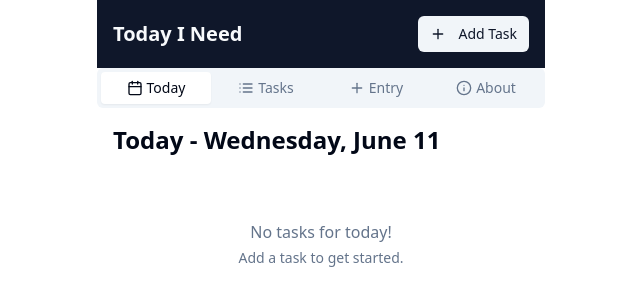
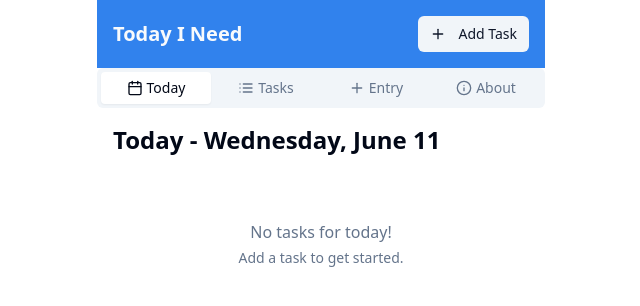
Before and after one commit to AreteanThings/today-i-need, a React (Vite) app: page / in a window 1280 px wide. Shown: the top 306 px of the page, without its empty margins (319-959 px from the left). Built offline with nearby package versions, Linux system fonts and the light colour scheme.

Commit message:
Add color based on logo
Implement color scheme based on the added logo.

```diff
--- a/src/index.css
+++ b/src/index.css
@@ -1,3 +1,4 @@
+
 @tailwind base;
 @tailwind components;
 @tailwind utilities;
@@ -15,7 +16,7 @@
     --popover: 0 0% 100%;
     --popover-foreground: 222.2 84% 4.9%;
 
-    --primary: 222.2 47.4% 11.2%;
+    --primary: 214 84% 56%;
     --primary-foreground: 210 40% 98%;
 
     --secondary: 210 40% 96.1%;
@@ -24,15 +25,15 @@
     --muted: 210 40% 96.1%;
     --muted-foreground: 215.4 16.3% 46.9%;
 
-    --accent: 210 40% 96.1%;
-    --accent-foreground: 222.2 47.4% 11.2%;
+    --accent: 214 84% 56%;
+    --accent-foreground: 210 40% 98%;
 
     --destructive: 0 84.2% 60.2%;
     --destructive-foreground: 210 40% 98%;
 
     --border: 214.3 31.8% 91.4%;
     --input: 214.3 31.8% 91.4%;
-    --ring: 222.2 84% 4.9%;
+    --ring: 214 84% 56%;
 
     --radius: 0.5rem;
 
@@ -40,17 +41,17 @@
 
     --sidebar-foreground: 240 5.3% 26.1%;
 
-    --sidebar-primary: 240 5.9% 10%;
+    --sidebar-primary: 214 84% 56%;
 
     --sidebar-primary-foreground: 0 0% 98%;
 
-    --sidebar-accent: 240 4.8% 95.9%;
+    --sidebar-accent: 214 20% 95%;
 
-    --sidebar-accent-foreground: 240 5.9% 10%;
+    --sidebar-accent-foreground: 214 84% 56%;
 
     --sidebar-border: 220 13% 91%;
 
-    --sidebar-ring: 217.2 91.2% 59.8%;
+    --sidebar-ring: 214 84% 56%;
   }
 
   .dark {
@@ -63,7 +64,7 @@
     --popover: 222.2 84% 4.9%;
     --popover-foreground: 210 40% 98%;
 
-    --primary: 210 40% 98%;
+    --primary: 214 84% 56%;
     --primary-foreground: 222.2 47.4% 11.2%;
 
     --secondary: 217.2 32.6% 17.5%;
@@ -72,23 +73,23 @@
     --muted: 217.2 32.6% 17.5%;
     --muted-foreground: 215 20.2% 65.1%;
 
-    --accent: 217.2 32.6% 17.5%;
-    --accent-foreground: 210 40% 98%;
+    --accent: 214 84% 56%;
+    --accent-foreground: 222.2 47.4% 11.2%;
 
     --destructive: 0 62.8% 30.6%;
     --destructive-foreground: 210 40% 98%;
 
     --border: 217.2 32.6% 17.5%;
     --input: 217.2 32.6% 17.5%;
-    --ring: 212.7 26.8% 83.9%;
+    --ring: 214 84% 56%;
     --sidebar-background: 240 5.9% 10%;
     --sidebar-foreground: 240 4.8% 95.9%;
-    --sidebar-primary: 224.3 76.3% 48%;
+    --sidebar-primary: 214 84% 56%;
     --sidebar-primary-foreground: 0 0% 100%;
     --sidebar-accent: 240 3.7% 15.9%;
-    --sidebar-accent-foreground: 240 4.8% 95.9%;
+    --sidebar-accent-foreground: 214 84% 56%;
     --sidebar-border: 240 3.7% 15.9%;
-    --sidebar-ring: 217.2 91.2% 59.8%;
+    --sidebar-ring: 214 84% 56%;
   }
 }
 
```
